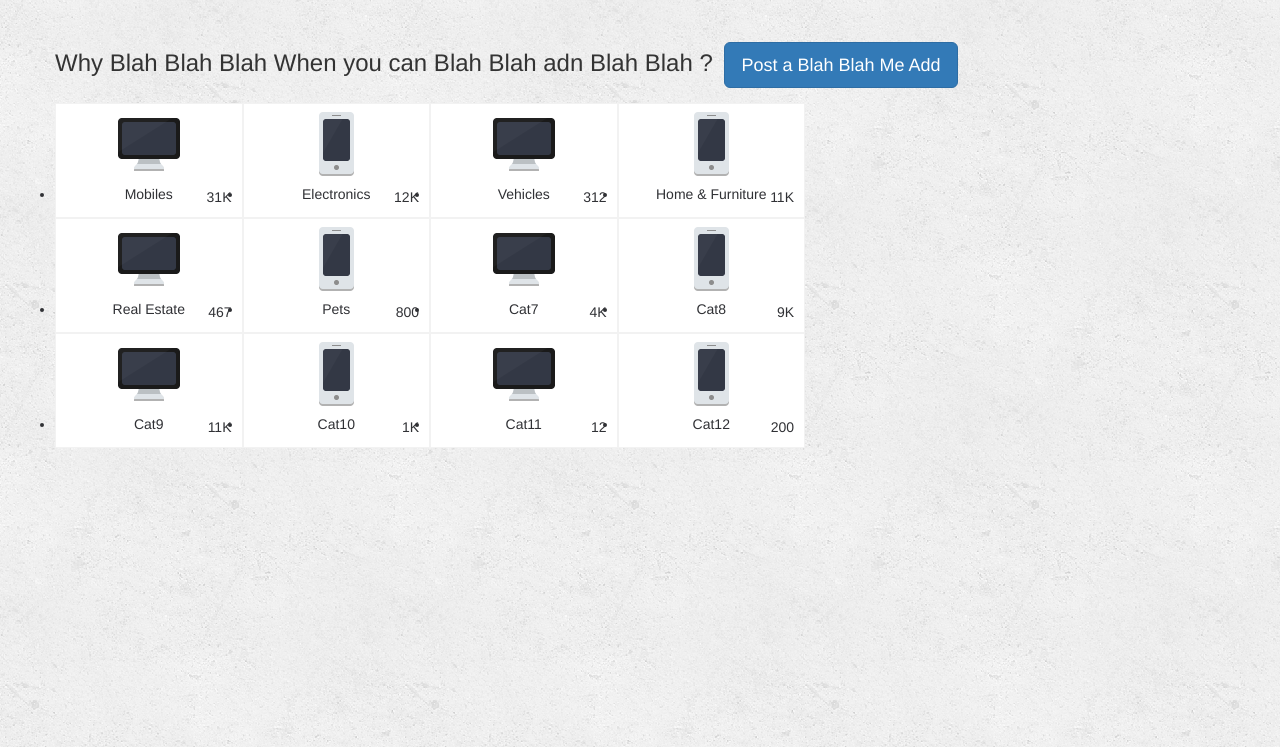
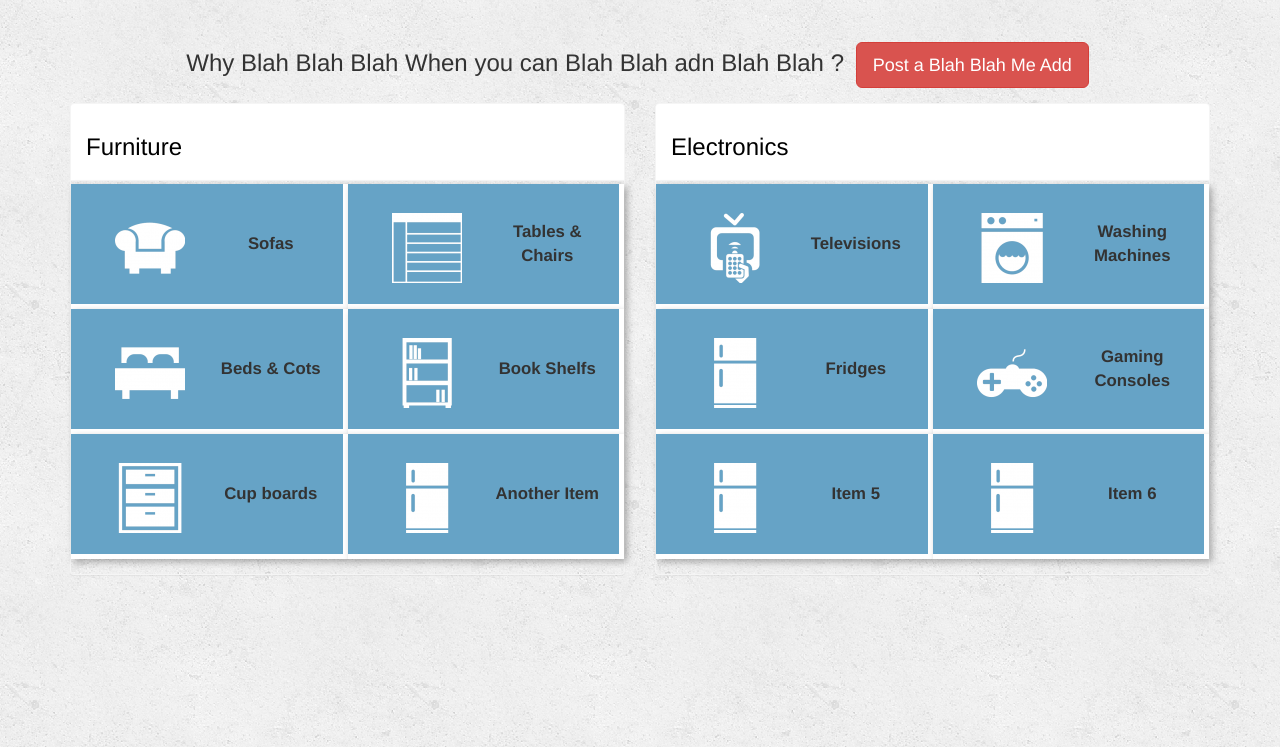
Before and after one commit to sanjay-git/Rental, a website: page index.html at #!/home in a window 1280 px wide. Shown: the part 53-800 px from the top of the page. Drawn offline with nearby package versions, Linux system fonts and the light colour scheme.

Commit message:
New look to Home page

```diff
--- a/public/app.css
+++ b/public/app.css
@@ -42,3 +42,27 @@ body {
 	bottom: 10px;
 	right: 10px;
 }
+.option-item {
+	text-align: center;
+	height: 125px;
+	-webkit-box-shadow: 3px 3px 7px rgba(0,0,0,0.3);
+	box-shadow: 3px 3px 7px rgba(0,0,0,0.3);
+	border: 5px solid #FFFFFF;
+	border-width:0 5px 5px 0;
+	background: #66A3C6;
+}
+.option-item:hover {
+	color: #777;
+	border: 3px #303135 solid;
+	background-color: #ED6859;
+}
+.option-item div {
+	position: relative;
+    top: 50%;
+    transform: translateY(-50%);
+    font-weight: bold;
+    font-size: larger;
+}
+.option-item img {
+	float: left;
+}
--- a/public/main/main.html
+++ b/public/main/main.html
@@ -1,78 +1,90 @@
 <div class="container">
-	<div class="row">
+    <div class="row" style="text-align: center">
         <h3>
 				Why Blah Blah Blah When you can Blah Blah adn Blah Blah ?
-				<button type="button" class="btn btn-primary btn-lg" ui-sref="postAd" style="margin: 5px;">
+				<button type="button" class="btn btn-danger btn-lg" ui-sref="postAd" style="margin: 5px;">
 					Post a Blah Blah Me Add
 				</button>
 			</h3>
     </div>
     <div class="row">
-		<div>
-			<div class="gr-options">
-				<ul class="gr-options-list clearfix">
-					<li>
-						<div class="gr-options-list-item-mobile-icon"></div>
-						<div> Mobiles </div>
-						<div class="count"> 31K </div>
-					</li>
-					<li>
-						<div class="gr-options-list-item-tv-icon"></div>
-						<div> Electronics </div>
-						<div class="count"> 12K </div>
-					</li>
-					<li>
-						<div class="gr-options-list-item-mobile-icon"></div>
-						<div> Vehicles </div>
-						<div class="count"> 312 </div>
-					</li>
-					<li>
-						<div class="gr-options-list-item-tv-icon"></div>
-						<div> Home & Furniture </div>
-						<div class="count"> 11K </div>
-					</li>
-					<li>
-						<div class="gr-options-list-item-mobile-icon"></div>
-						<div> Real Estate </div>
-						<div class="count"> 467 </div>
-					</li>
-					<li>
-						<div class="gr-options-list-item-tv-icon"></div>
-						<div> Pets </div>
-						<div class="count"> 800 </div>
-					</li>
-					<li>
-						<div class="gr-options-list-item-mobile-icon"></div>
-						<div> Cat7 </div>
-						<div class="count"> 4K </div>
-					</li>
-					<li>
-						<div class="gr-options-list-item-tv-icon"></div>
-						<div> Cat8 </div>
-						<div class="count"> 9K </div>
-					</li>
-					<li>
-						<div class="gr-options-list-item-mobile-icon"></div>
-						<div> Cat9 </div>
-						<div class="count"> 11K </div>
-					</li>
-					<li>
-						<div class="gr-options-list-item-tv-icon"></div>
-						<div> Cat10 </div>
-						<div class="count"> 1K </div>
-					</li>
-					<li>
-						<div class="gr-options-list-item-mobile-icon"></div>
-						<div> Cat11 </div>
-						<div class="count"> 12 </div>
-					</li>
-					<li>
-						<div class="gr-options-list-item-tv-icon"></div>
-						<div> Cat12 </div>
-						<div class="count"> 200 </div>
-					</li>
-				</ul>
+        <div class="col-xs-6">
+            <div class="panel panel-primary" style="background: transparent; border-color: #F5F5F5;">
+                <div class="panel-heading" style="background: #FFFFFF; color: #000000; border-color: #F5f5f5">
+                    <h3> Furniture </h3>
+                </div>
+                <div class="panel-body" style="padding-top: 3px;">
+                    <div class="row">
+                        <div class="col-xs-6 option-item">
+                        	<img src="assets/Sofa-128.png" />
+                            <div> Sofas </div>
+                        </div>
+                        <div class="col-xs-6 option-item">
+                            <img src="assets/Table-128.png" />
+                            <div> Tables & Chairs </div>
+                        </div>
+                    </div>
+                    <div class="row">
+                        <div class="col-xs-6 option-item">
+                            <img src="assets/Bed-01-128.png" />
+                            <div>Beds & Cots</div>
+                        </div>
+                        <div class="col-xs-6 option-item">
+                            <img src="assets/Book-Shelf-128.png" />
+                            <div> Book Shelfs </div>
+                        </div>
+                    </div>
+                    <div class="row">
+                        <div class="col-xs-6 option-item">
+                            <img src="assets/Cupboard-128.png" />
+                            <div> Cup boards </div>
+                        </div>
+                        <div class="col-xs-6 option-item">
+                            <img src="assets/Refrigerator-01-128.png" />
+                            <div>Another Item</div>
                         </div>
                     </div>
                 </div>
             </div>
+        </div>
+        <div class="col-xs-6">
+            <div class="panel panel-primary" style="background: transparent; border-color: #F5F5F5">
+                <div class="panel-heading" style="background: #FFFFFF; color: #000000; border-color: #F5f5f5">
+                    <h3> Electronics </h3>
+                </div>
+                <div class="panel-body" style="padding-top: 3px;">
+                    <div class="row">
+                        <div class="col-xs-6 option-item">
+                            <img src="assets/Tv-Remote-128.png" />
+                            <div>Televisions</div>
+                        </div>
+                        <div class="col-xs-6 option-item">
+                            <img src="assets/Washing-Machine-128.png" />
+                            <div>Washing Machines</div>
+                        </div>
+                    </div>
+                    <div class="row">
+                        <div class="col-xs-6 option-item">
+                            <img src="assets/Refrigerator-01-128.png" />
+                            <div>Fridges</div>
+                        </div>
+                        <div class="col-xs-6 option-item">
+                            <img src="assets/Joystick-128.png" />
+                            <div>Gaming Consoles</div>
+                        </div>
+                    </div>
+                    <div class="row">
+                        <div class="col-xs-6 option-item">
+                            <img src="assets/Refrigerator-01-128.png" />
+                            <div>Item 5</div>
+                        </div>
+                        <div class="col-xs-6 option-item">
+                            <img src="assets/Refrigerator-01-128.png" />
+                            <div>Item 6</div>
+                        </div>
+                    </div>
+                </div>
+            </div>
+        </div>
+    </div>
+</div>
```
Also changed, not shown: public/assets/Bed-01-128.png (added), public/assets/Book-Shelf-128.png (added), public/assets/Cupboard-128.png (added), public/assets/Joystick-128.png (added), public/assets/Refrigerator-01-128.png (added), public/assets/Sofa-01-128.png (added), public/assets/Sofa-128.png (added), public/assets/Table-128.png (added), public/assets/Television-128.png (added), public/assets/Tv-Remote-128.png (added), public/assets/Washing-Machine-128.png (added), public/assets/fresh_snow.png (added), public/assets/greyzz.png (added), public/assets/nice_snow.png (added), 4 more files. Lines whose indentation alone changed are shown as unchanged.
